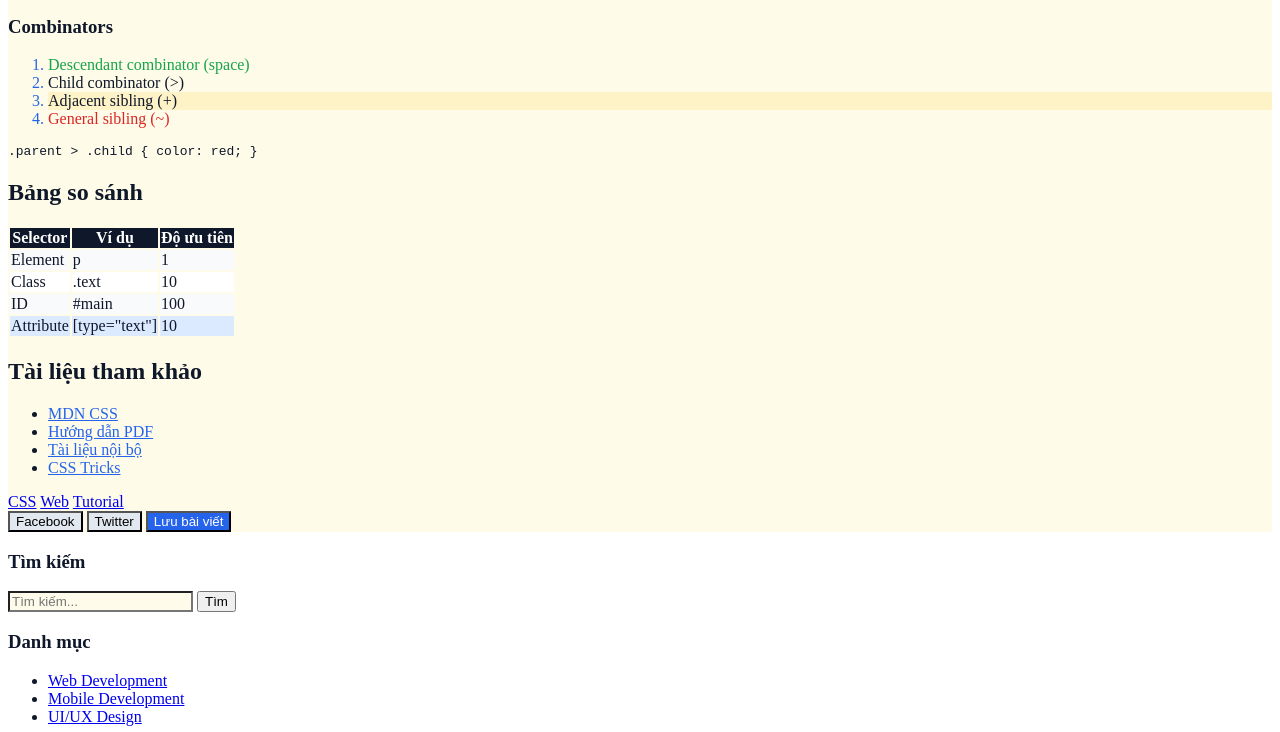
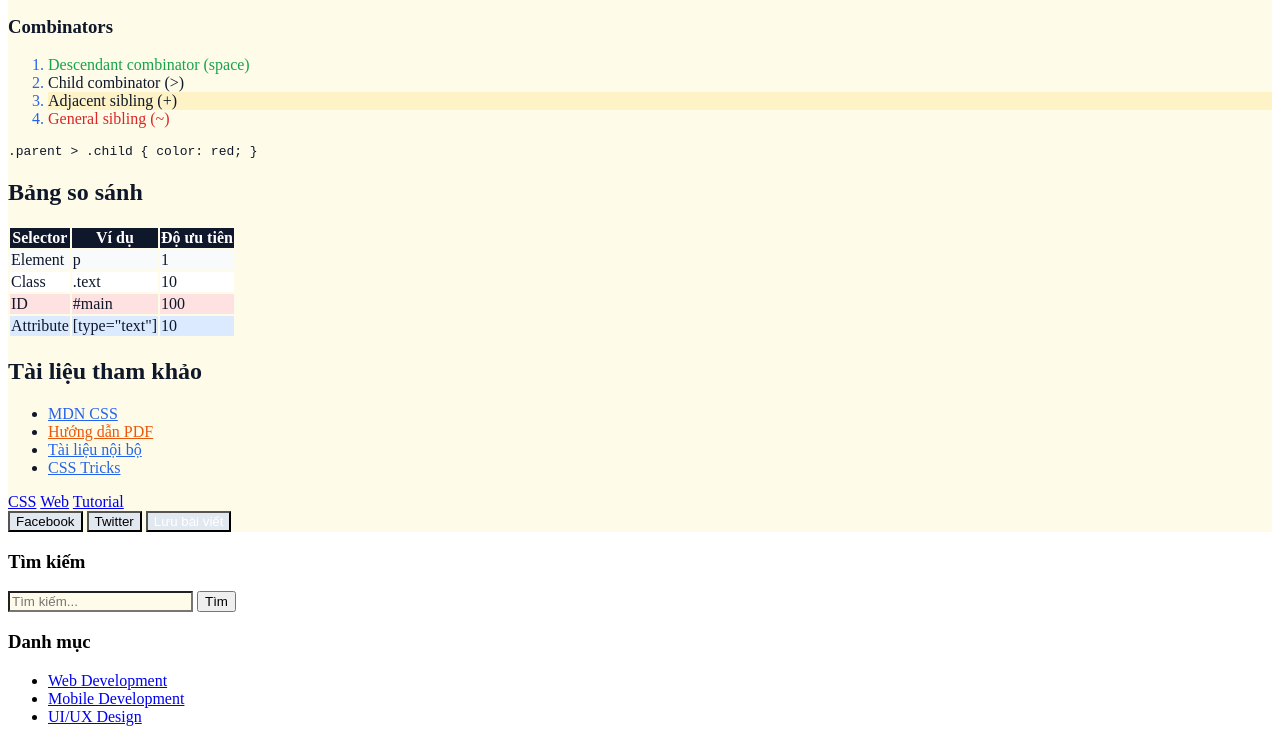
Before and after one commit to Binhthuan3101/DauBinhThuan, a plain HTML site: page Day3/index.html in a window 1280 px wide. Shown: the part 675-1407 px from the top of the page. Drawn offline with Linux system fonts and the light colour scheme.

Commit message:
Day3 lần 2

```diff
--- a/Day3/style.css
+++ b/Day3/style.css
@@ -136,22 +136,22 @@ input[required]{
     background-color: #fffbeb;
 }
 
-a[href^="https://"] {
+.site-main .container a[href^="https://"] {
   color: #2563eb;
 }
 
-a[href$=".pdf"] {
+.site-main .container a[href$=".pdf"] {
   color: #ea580c;
 }
 
-[class*="btn"]{
+.site-main .container [class*="btn"]{
     background-color: #e2e8f0;
 }
 
-[lang^="vi"]{
+.site-main .container [lang^="vi"]{
     color: #0f172a;
 }
 
-tr[data-priority="high"]{
+ .site-main .container tr[data-priority="high"]{
     background-color: #fee2e2;
 }
```
